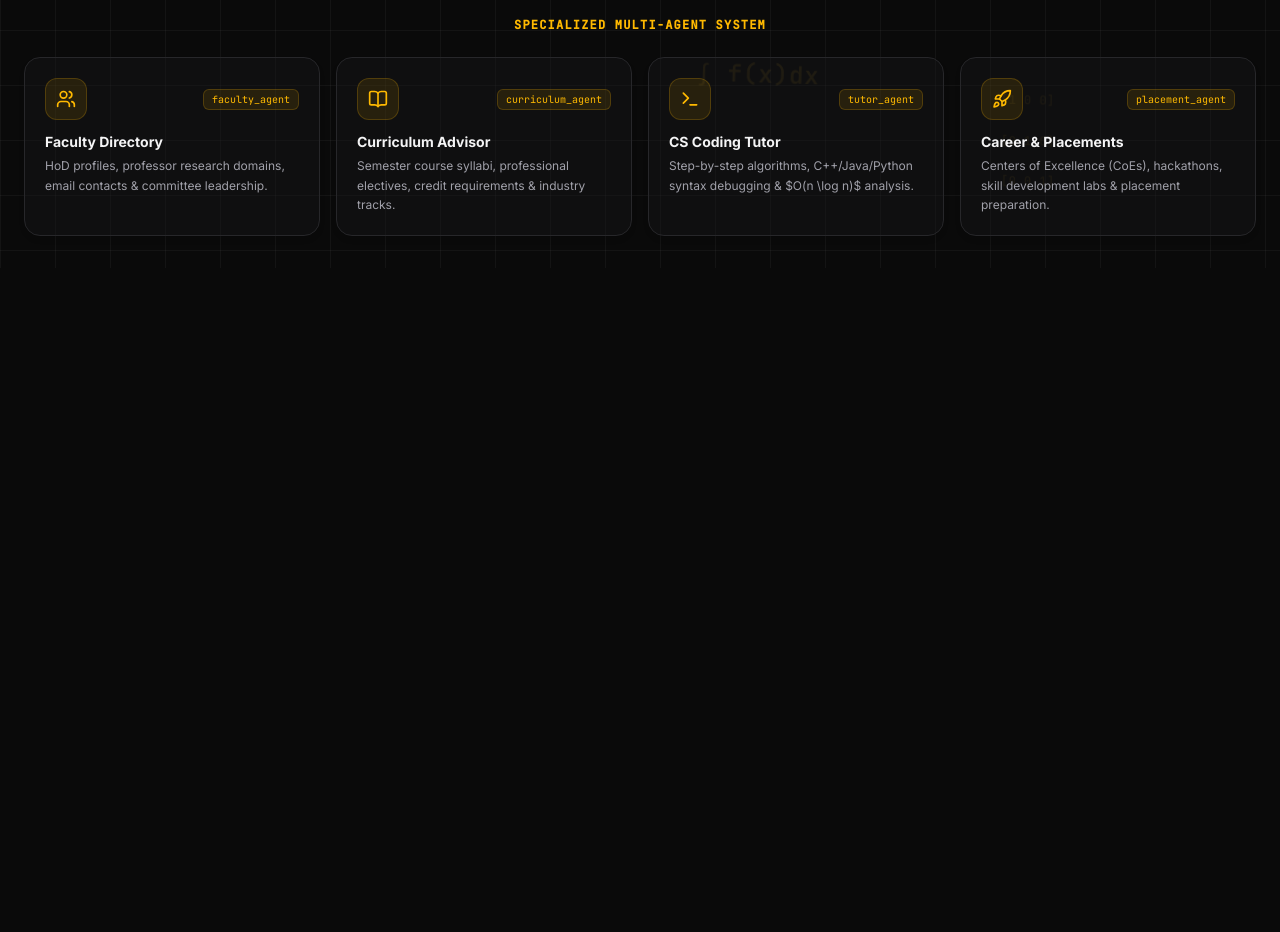
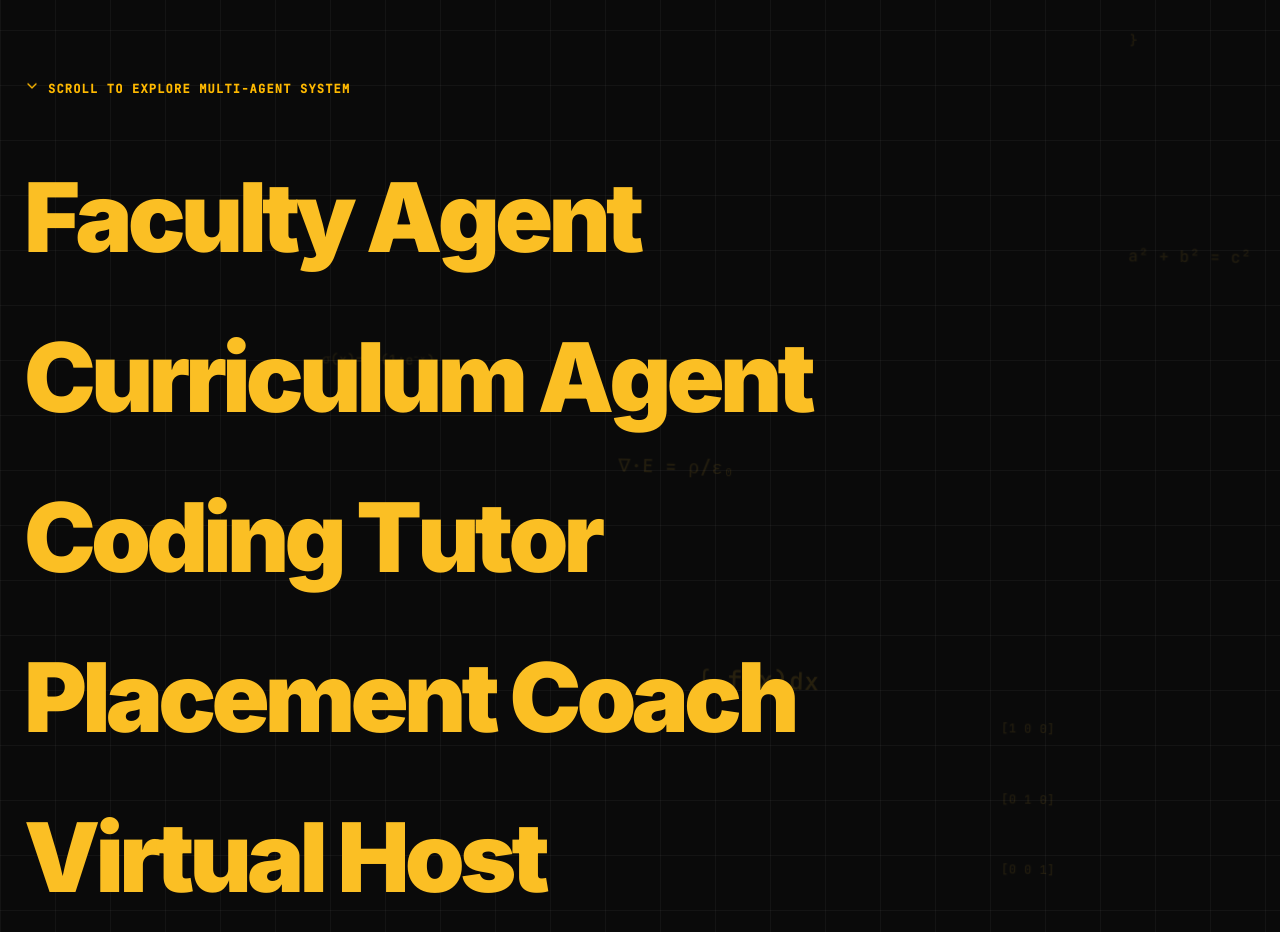
Before and after one commit to Surya-ux-max/CSE-bot, a React (Vite) app in the folder client/: page / in a window 1280 px wide. Shown: the part 740-1672 px from the top of the page. Before the commit the page ends 1008 px from the top, so only its background shows below. Built offline with nearby package versions, Linux system fonts and the light colour scheme; no server answers.

Commit message:
Updated Below section

```diff
--- a/client/package.json
+++ b/client/package.json
@@ -11,6 +11,7 @@
   },
   "dependencies": {
     "@tailwindcss/vite": "^4.3.2",
+    "animejs": "^4.5.0",
     "lucide-react": "^1.23.0",
     "react": "^19.2.7",
     "react-dom": "^19.2.7",
--- a/client/src/App.jsx
+++ b/client/src/App.jsx
@@ -23,7 +23,7 @@ export default function App() {
     localStorage.setItem('cse_bot_theme', theme)
   }, [theme])
 
-  // Trigger Clip Wipe Transition
+  // Trigger Clip Wipe Transition (Speedy & Smooth)
   const handleNavigate = (targetPage) => {
     if (targetPage === currentPage || transitionState !== 'idle') return
 
@@ -32,11 +32,11 @@ export default function App() {
     setTimeout(() => {
       setCurrentPage(targetPage)
       setTransitionState('wiping_out')
-    }, 280)
+    }, 200)
 
     setTimeout(() => {
       setTransitionState('idle')
-    }, 580)
+    }, 400)
   }
 
   return (
--- a/client/src/components/LandingPage.jsx
+++ b/client/src/components/LandingPage.jsx
@@ -1,34 +1,96 @@
-import React from 'react'
-import { MessageSquare, ArrowRight, Sun, Moon, GraduationCap, Zap, Shield, Sparkles, Users, BookOpen, Terminal, Rocket } from 'lucide-react'
+import React, { useState, useEffect, useRef } from 'react'
+import { MessageSquare, ArrowRight, Sun, Moon, GraduationCap, Zap, Shield, Sparkles, Users, BookOpen, Terminal, Rocket, CheckCircle2, ChevronDown } from 'lucide-react'
+import { animate, stagger } from 'animejs'
 import origamImg from '../reference/image2.png'
 import TechBackground from './TechBackground'
 
+// ─── ANIMEJS V4 STAGGERED GIANT TYPOGRAPHY SCROLL ITEM ─────────────────
+function GiantScrollItem({ agent, idx, onStartChat }) {
+  const [inView, setInView] = useState(false)
+  const containerRef = useRef(null)
+  const textRef = useRef(null)
+
+  useEffect(() => {
+    const observer = new IntersectionObserver(
+      ([entry]) => {
+        setInView(entry.isIntersecting)
+      },
+      { threshold: 0.4, rootMargin: "-10% 0px -10% 0px" }
+    )
+
+    if (containerRef.current) observer.observe(containerRef.current)
+    return () => observer.disconnect()
+  }, [])
+
+  // AnimeJS v4 Staggered Letter Animation Effect
+  useEffect(() => {
+    if (!textRef.current) return
+    const letterElements = textRef.current.querySelectorAll('.anime-char')
+    if (!letterElements || letterElements.length === 0) return
+
+    if (inView) {
+      animate(letterElements, {
+        translateY: [16, 0],
+        opacity: [0.15, 1],
+        color: ['#6b7280', '#fbbf24'],
+        delay: stagger(30),
+        duration: 550,
+        ease: 'outElastic(1, .8)'
+      })
+    } else {
+      animate(letterElements, {
+        translateY: [0, 6],
+        opacity: [1, 0.15],
+        color: ['#fbbf24', '#4b5563'],
+        duration: 350,
+        ease: 'outQuad'
+      })
+    }
+  }, [inView])
+
+  const characters = agent.name.split('')
+
+  return (
+    <div
+      ref={containerRef}
+      onClick={onStartChat}
+      className={`py-3 sm:py-6 cursor-pointer transition-all duration-500 ease-out transform origin-left select-none group flex items-center justify-between gap-4 ${
+        inView
+          ? 'opacity-100 scale-100 font-black'
+          : 'opacity-20 hover:opacity-60 scale-95 font-bold'
+      }`}
+    >
+      <div ref={textRef} className="flex items-center min-w-0 flex-wrap">
+        <span className="text-4xl sm:text-7xl lg:text-8xl font-black tracking-tighter leading-none inline-flex flex-wrap">
+          {characters.map((char, charIdx) => (
+            <span
+              key={charIdx}
+              className="anime-char inline-block transition-transform duration-300"
+              style={{ whiteSpace: char === ' ' ? 'pre' : 'normal' }}
+            >
+              {char === ' ' ? '\u00A0' : char}
+            </span>
+          ))}
+        </span>
+      </div>
+
+      {inView && (
+        <span className="hidden sm:inline-flex items-center gap-2 px-4 py-2 rounded-2xl bg-amber-400/10 border border-amber-400/30 text-xs sm:text-sm font-mono font-bold text-amber-400 shrink-0 animate-fadeInFast">
+          ⚡ {agent.key}
+          <ArrowRight className="w-4 h-4 text-amber-400 group-hover:translate-x-1 transition-transform" />
+        </span>
+      )}
+    </div>
+  )
+}
+
 export default function LandingPage({ onStartChat, theme, setTheme }) {
   const agentShowcases = [
-    {
-      title: "Faculty Directory",
-      agent: "faculty_agent",
-      icon: <Users className="w-5 h-5 text-amber-400" />,
-      description: "HoD profiles, professor research domains, email contacts & committee leadership."
-    },
-    {
-      title: "Curriculum Advisor",
-      agent: "curriculum_agent",
-      icon: <BookOpen className="w-5 h-5 text-amber-400" />,
-      description: "Semester course syllabi, professional electives, credit requirements & industry tracks."
-    },
-    {
-      title: "CS Coding Tutor",
-      agent: "tutor_agent",
-      icon: <Terminal className="w-5 h-5 text-amber-400" />,
-      description: "Step-by-step algorithms, C++/Java/Python syntax debugging & $O(n \\log n)$ analysis."
-    },
-    {
-      title: "Career & Placements",
-      agent: "placement_agent",
-      icon: <Rocket className="w-5 h-5 text-amber-400" />,
-      description: "Centers of Excellence (CoEs), hackathons, skill development labs & placement preparation."
-    }
+    { name: "Faculty Agent", key: "faculty_agent" },
+    { name: "Curriculum Agent", key: "curriculum_agent" },
+    { name: "Coding Tutor", key: "tutor_agent" },
+    { name: "Placement Coach", key: "placement_agent" },
+    { name: "Virtual Host", key: "reception_agent" }
   ]
 
   return (
@@ -174,42 +236,30 @@ export default function LandingPage({ onStartChat, theme, setTheme }) {
       </main>
 
       {/* ═══════════════════════════════════════════════════════════════
-         3. MULTI-AGENT SHOWCASE CARDS (Interactive Showcase)
+         3. GIANT TYPOGRAPHY SCROLL SHOWCASE (Matching Reference Image)
       ═══════════════════════════════════════════════════════════════ */}
-      <section className="relative z-10 w-full max-w-7xl mx-auto px-4 sm:px-6 py-6 sm:py-8 border-t border-brand-border/60">
-        <div className="text-center mb-5 sm:mb-6">
-          <h3 className="text-xs font-mono font-semibold text-amber-400 uppercase tracking-widest">
-            Specialized Multi-Agent System
-          </h3>
+      <section className="relative z-10 w-full max-w-7xl mx-auto px-4 sm:px-6 py-12 sm:py-24 border-t border-brand-border/60">
+
+        {/* Section Label */}
+        <div className="mb-6 sm:mb-12 flex items-center gap-2">
+          <ChevronDown className="w-4 h-4 animate-bounce text-amber-400" />
+          <span className="text-xs font-mono font-semibold text-amber-400 uppercase tracking-widest">
+            Scroll to Explore Multi-Agent System
+          </span>
         </div>
 
-        <div className="grid grid-cols-1 sm:grid-cols-2 lg:grid-cols-4 gap-3 sm:gap-4">
-          {agentShowcases.map((item, idx) => (
-            <div
+        {/* Stacked Giant Text Lines */}
+        <div className="flex flex-col space-y-2 sm:space-y-4">
+          {agentShowcases.map((agent, idx) => (
+            <GiantScrollItem
               key={idx}
-              onClick={onStartChat}
-              className="p-4 sm:p-5 rounded-2xl border border-brand-border bg-brand-light/40 hover:border-amber-400/60 hover:bg-brand-light/90 transition-all group cursor-pointer space-y-3 shadow-md active:scale-[0.98]"
-            >
-              <div className="flex items-center justify-between">
-                <div className="p-2 sm:p-2.5 rounded-xl bg-amber-400/10 border border-amber-400/20 group-hover:scale-110 transition-transform">
-                  {item.icon}
-                </div>
-                <span className="text-[10px] font-mono text-amber-400 px-2 py-0.5 rounded-md bg-amber-400/10 border border-amber-400/20">
-                  {item.agent}
-                </span>
-              </div>
-
-              <div>
-                <h4 className="text-sm font-bold group-hover:text-amber-400 transition-colors" style={{ color: 'var(--text-primary)' }}>
-                  {item.title}
-                </h4>
-                <p className="text-xs mt-1 leading-relaxed" style={{ color: 'var(--text-secondary)' }}>
-                  {item.description}
-                </p>
-              </div>
-            </div>
+              agent={agent}
+              idx={idx}
+              onStartChat={onStartChat}
+            />
           ))}
         </div>
+
       </section>
 
     </div>
--- a/client/src/index.css
+++ b/client/src/index.css
@@ -222,11 +222,22 @@ body {
 }
 
 .animate-clipWipeEnter {
-  animation: clipWipeEnter 0.3s cubic-bezier(0.77, 0, 0.175, 1) forwards;
+  animation: clipWipeEnter 0.22s cubic-bezier(0.16, 1, 0.3, 1) forwards;
+  will-change: clip-path;
 }
 
 .animate-clipWipeExit {
-  animation: clipWipeExit 0.3s cubic-bezier(0.77, 0, 0.175, 1) forwards;
+  animation: clipWipeExit 0.22s cubic-bezier(0.16, 1, 0.3, 1) forwards;
+  will-change: clip-path;
+}
+
+@keyframes fadeInFast {
+  from { opacity: 0; transform: translateY(4px); }
+  to   { opacity: 1; transform: translateY(0); }
+}
+
+.animate-fadeInFast {
+  animation: fadeInFast 0.18s cubic-bezier(0.16, 1, 0.3, 1) both;
 }
 @keyframes pingDot {
   0%        { transform: scale(1); opacity: 1; }
```
Also changed, not shown: client/src/components/ChatDashboard.jsx (+24 -13 lines), 2 other files (tests, documents, lock files or other folders).
